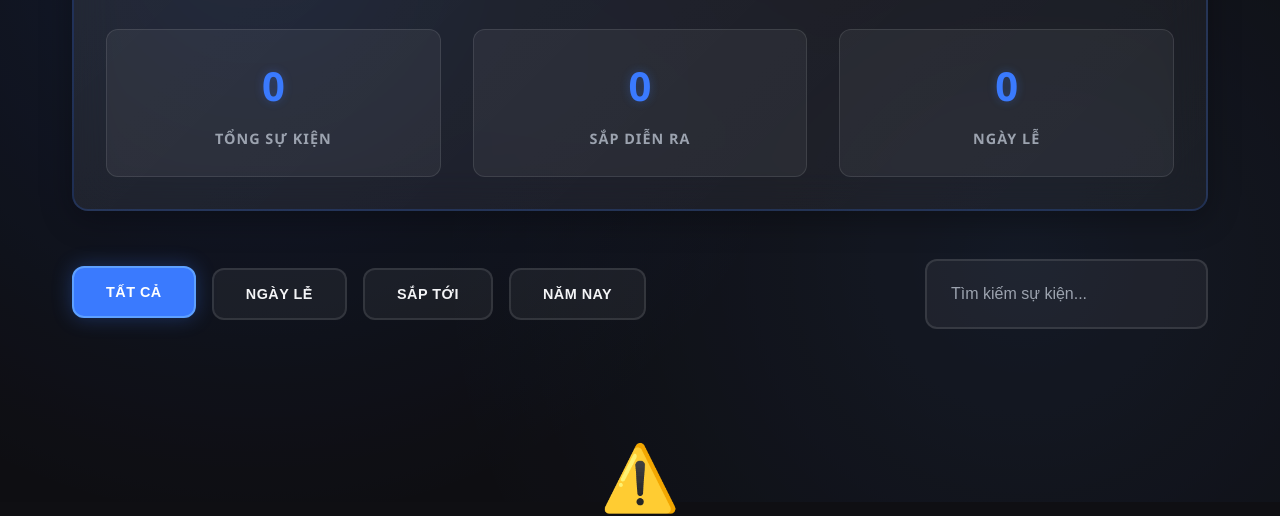
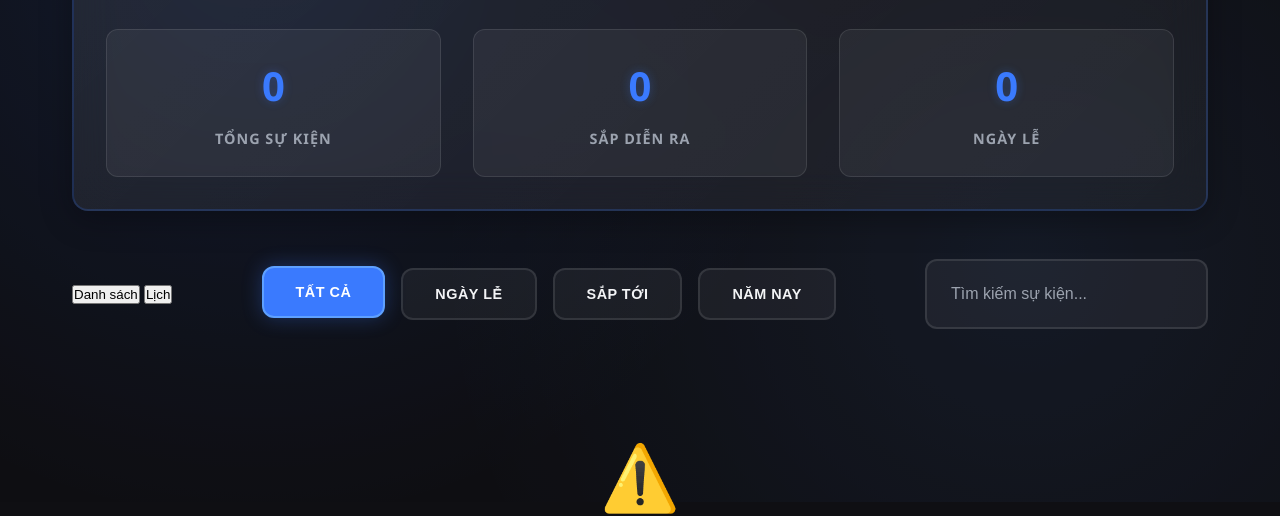
Before and after one commit to Mavrixdev/frontend-SeverMVR, a plain HTML site: page events.html in a window 1280 px wide. Shown: the part 298-814 px from the top of the page. Drawn offline with Linux system fonts and the light colour scheme; no server answers.

Commit message:
Update events.html

```diff
--- a/events.html
+++ b/events.html
@@ -82,6 +82,10 @@
             <!-- Events List Section -->
             <section class="events-section">
                 <div class="events-controls">
+                    <div class="view-switch">
+                        <button class="view-btn active" data-view="list">Danh sách</button>
+                        <button class="view-btn" data-view="calendar">Lịch</button>
+                    </div>
                     <div class="filter-buttons">
                         <button class="filter-btn active" data-filter="all">Tất cả</button>
                         <button class="filter-btn" data-filter="holiday">Ngày lễ</button>
```
